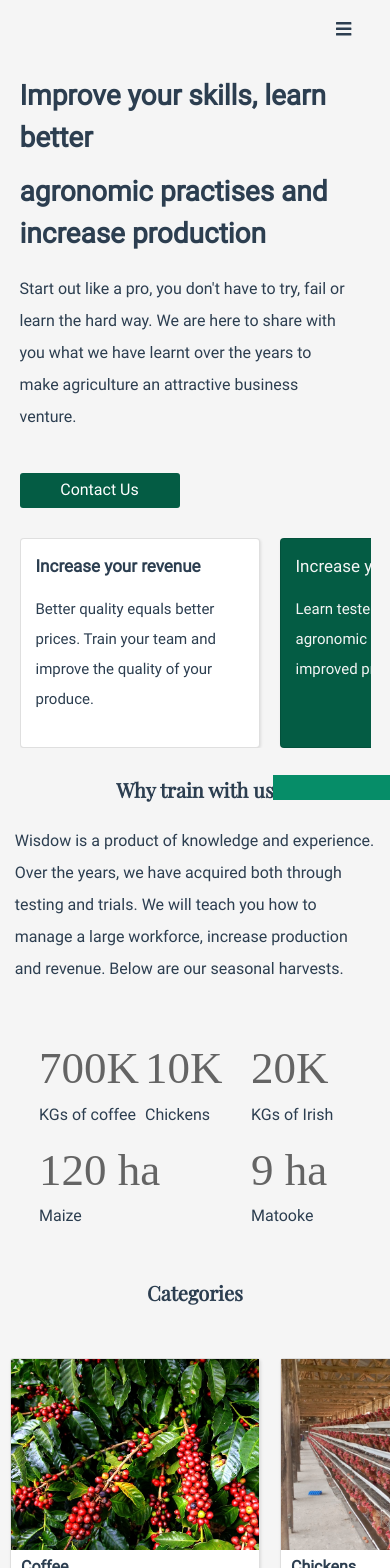
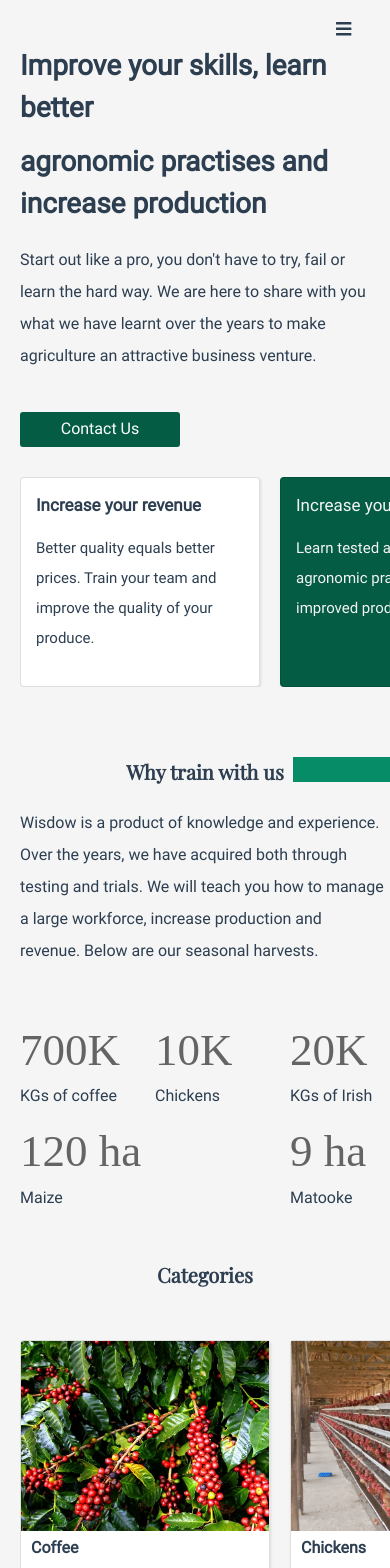
Before and after one commit to Jacob-Nuwamanya77/clarke-farm, a Vue app: page /training-programs in a window 390 px wide. Shown: the top 1568 px of the page. Built offline with nearby package versions, Linux system fonts and the light colour scheme.

Commit message:
update training page styles.

```diff
--- a/src/components/trainings/HeroTraining.vue
+++ b/src/components/trainings/HeroTraining.vue
@@ -1,6 +1,7 @@
 <template>
   <div id="hero-training">
-    <div id="left-container">
+    <div id="hero-content-top">
+      <div id="left-container">
       <p class="hero-text-lg">
         Improve your skills, learn better
       </p>
@@ -19,6 +20,7 @@
     </div>
     <div id="right-container">
       <img src="@/assets/images/training.jpg" alt="training" aria-hidden="true">
+    </div>
     </div>
     <div class="benefits">
       <div class="card" >
@@ -68,23 +70,35 @@ export default {
   margin-left: auto;
   margin-right: auto;
   margin-top: 25px;
-  min-height: 500px;
-  max-height: 550px;
+}
+#hero-content-top{
   display: flex;
+}
+@media screen and (min-width:900px){
+  #hero-content-top{
+    max-height:550px;
+  }
+}
+@media screen and (max-width:700px){
+  #hero-training{
+    display:block;
+    width:100%;
+    padding-left:20px;
+  }
 }
 #left-container{
   width:55%;
-  padding-top: 30px;
   position:relative;
 }
-
+@media screen and (min-width:900px){
+  #left-container{
+    padding-top:30px;
+  }
+}
 #right-container{
   width:45%;
 }
 @media screen and (max-width:700px){
-  #hero-training{
-    display:block;
-  }
   #left-container{
     width:100%;
   }
@@ -141,8 +155,6 @@ export default {
   justify-content: center;
 }
 .benefits{
-  position:absolute;
-  top:500px;
   z-index: 1;
   display: flex;
   overflow-x: auto;
@@ -151,9 +163,13 @@ export default {
 .benefits::-webkit-scrollbar{
   width:0px;
 }
-@media screen and (max-width:700px){
+@media screen and (min-width:900px){
   .benefits{
-    position: static;
+    margin-top:-10%;
+  }
+}
+@media screen and (max-width:800px){
+  .benefits{
     z-index: 0;
     margin-top: 30px;
   }
--- a/src/components/trainings/Outgrowers.vue
+++ b/src/components/trainings/Outgrowers.vue
@@ -50,7 +50,7 @@ export default {
 <style scoped>
 .outgrowers-container{
   position:relative;
-  margin-top:100px;
+  margin-top:80px;
 }
 .section-title{
   font-weight: bold;
@@ -92,6 +92,7 @@ export default {
 @media screen and (max-width:700px){
   #scheme-details{
     display: block;
+    width:90%;
   }
 }
 #scheme-left{
@@ -104,7 +105,7 @@ export default {
 }
 @media screen and (max-width:700px){
   #scheme-left{
-    width:95%;
+    width:100%;
     margin-left: auto;
     margin-right: auto;
   }
@@ -123,9 +124,16 @@ export default {
   left:-100px;
   bottom:-50px;
 }
+@media screen and (max-width:700px){
+  #quote{
+    left:clamp(-20px,50%,-100px);
+  }
+}
 #scheme-right img{
   width:100%;
   height:100%;
+  max-width:376px;
+  max-height:400px;
   object-fit: cover;
 }
 .section-sub-title{
--- a/src/components/trainings/TrainingAreas.vue
+++ b/src/components/trainings/TrainingAreas.vue
@@ -84,7 +84,13 @@ export default {
 <style scoped>
 #train-with-us{
   position:relative;
-  margin-top:180px;
+  margin-top:70px;
+}
+@media screen and (max-width:700px){
+  #train-with-us{
+    width:100%;
+    padding-left:20px;
+  }
 }
 .section-title{
   font-weight: bold;
@@ -110,6 +116,11 @@ export default {
   right: 0;
   background-color: #068d68;
 }
+@media screen and (max-width:700px){
+  .linedesign{
+    width:25%;
+  }
+}
 .sub-text{
   width:60%;
   text-align: center;
@@ -119,13 +130,12 @@ export default {
 }
 @media screen and (max-width:990px){
   .sub-text{
-    width:95%;
+    width:100%;
   }
 }
 @media screen and (max-width:480px){
   .sub-text{
     text-align: left;
-    padding-left: 5px;
     padding-right: 5px;
   }
 }
@@ -142,7 +152,7 @@ export default {
 }
 @media screen and (max-width:480px){
   .stat-container{
-    width:80%;
+    width:100%;
   }
 }
 .stat{
@@ -182,10 +192,9 @@ export default {
 .info-display::-webkit-scrollbar{
   width:0px;
 }
-@media screen and (max-width:600px){
+@media screen and (max-width:900px){
   .info-display{
     justify-content: start;
-    padding-left: 10px;
   }
 }
 .card{
--- a/src/components/trainings/TrainingRegistration.vue
+++ b/src/components/trainings/TrainingRegistration.vue
@@ -103,6 +103,11 @@ export default {
   top:0;
   right: 0;
   background-color: #068d68;
+}
+@media screen and (max-width:700px){
+  .linedesign{
+    width:25%;
+  }
 }
 .registration-container {
   width: 70%;
```
